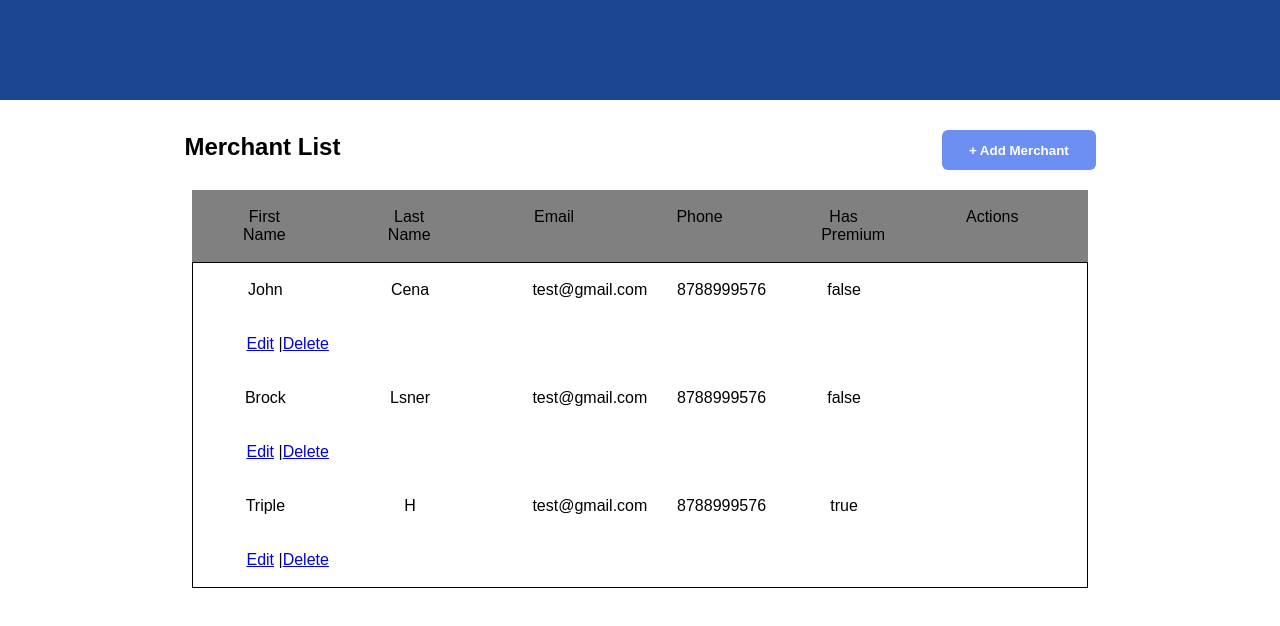
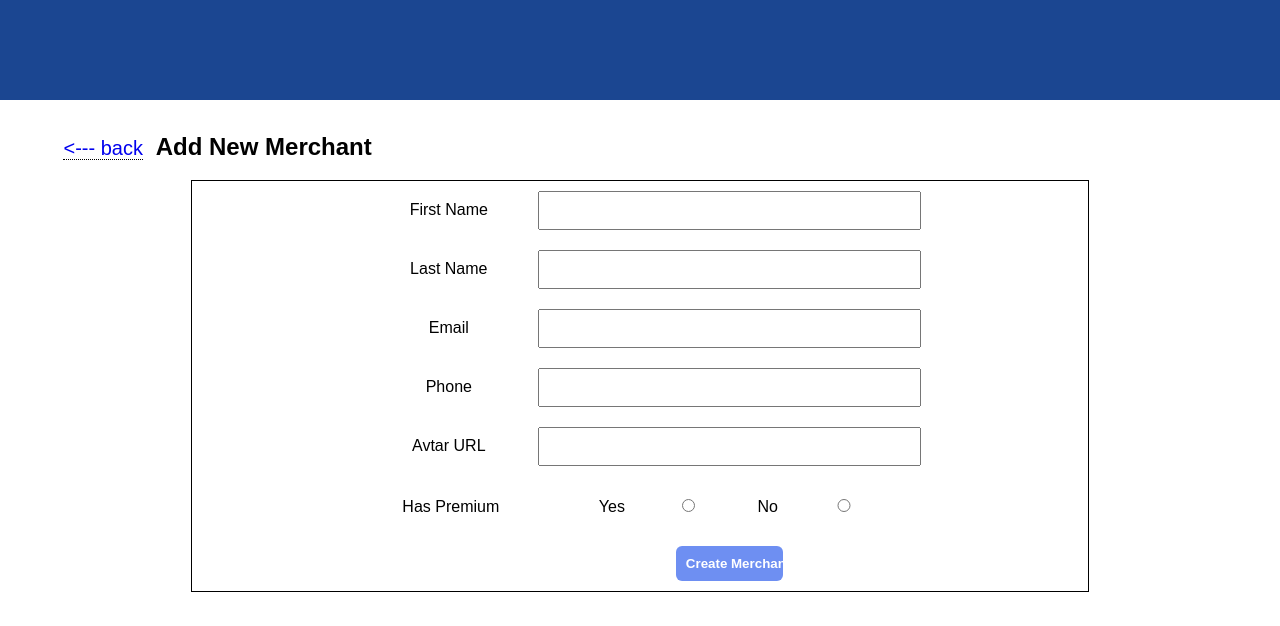
Before and after one commit to sudarshantanwer/Merchant-Managment, a React app: page / in a window 1280 px wide. Both pictures are taken after a click on the button "+ Add Merchant". Shown: the top 626 px of the page. Built offline with nearby package versions, Linux system fonts and the light colour scheme.

Commit message:
Add merchant component added

```diff
--- a/src/App.css
+++ b/src/App.css
@@ -145,8 +145,11 @@ ul {
 .back-btn {
   text-decoration: none;
   font-size: 20px;
-  margin-left: -10%;
-  padding-right: 4%;
+  margin-left: -7%;
+  padding-right: 0%;
+  margin-right: 1%;
+  border-bottom: 1px dotted black;
+  width: 7%;
 }
 
 .content {
@@ -161,3 +164,7 @@ ul {
 .title {
   display: inline;
 }
+
+.hide{
+  visibility: hidden;
+}
--- a/src/App.js
+++ b/src/App.js
@@ -4,21 +4,26 @@ import './App.css';
 import Header from './components/header';
 import Table from './components/table';
 import EditForm from './components/edit';
+import AddForm from './components/add';
 import {Provider} from 'react-redux';
 
 class App extends Component {
     constructor(props){
         super(props);
-        this.state = {showTable : true, showForm : false, selectedId : '', title:'Merchant List'};
+        this.state = {showTable : true, showEditForm : false, showAddForm :false, selectedId : '', title:'Merchant List'};
     }
 
     editHandler(id){
-        this.setState({showTable : false, showForm : true, selectedId : id, title:'Update Merchant'});
+        this.setState({showTable : false, showEditForm : true, showAddForm :false, selectedId : id, title:'Update Merchant'});
     }
 
     backToList(){
-        this.setState({showTable: true, showForm: false})
+        this.setState({showTable : true, showEditForm : false, showAddForm :false, selectedId : '', title:'Merchant List'})
 
+    }
+
+    addButtonClicked(){
+        this.setState({showTable: false, showEditForm: false, showAddForm :true, title:'Add New Merchant'});
     }
 
   render() {
@@ -30,24 +35,31 @@ class App extends Component {
           {/*<h2>Hii</h2>*/}
         </div>
             <div className="content">
+
                 <header>
                     {
-                        this.state.showForm && <a className="back-btn" href="#" onClick={() => { this.backToList() }}> &lt;---- back</a>
+                        (this.state.showEditForm || this.state.showAddForm)  && <a className="back-btn" href="#" onClick={() => { this.backToList() }}> &lt;--- back</a>
                     }
                     {
                         <h2 className="title">{this.state.title}</h2>
                     }
-                    <input type="button" value="+ Add Merchant" className="btn-add"/>
+                    <input type="button" value="+ Add Merchant" className={`btn-add ${this.state.showAddForm && 'hide'}`} onClick={()=>{this.addButtonClicked()}}/>
                 </header>
+
                 <div className="container">
                 {
                     this.state.showTable && <Table onEdit={this.editHandler.bind(this)}/>
                 }
 
                 {
-                    this.state.showForm && <EditForm selectedId={this.state.selectedId} backToList={() => { this.backToList() }}/>
+                    this.state.showEditForm && <EditForm selectedId={this.state.selectedId} backToList={() => { this.backToList() }}/>
 
                 }
+
+                    {
+                        this.state.showAddForm && <AddForm backToList={() => { this.backToList() }}/>
+
+                    }
                 </div>
             </div>
       </div>
--- /dev/null
+++ b/src/components/add.js
@@ -0,0 +1,97 @@
+/**
+ * Created by sudarshan on 18/1/18.
+ */
+
+import React, { Component } from 'react';
+import { connect } from 'react-redux';
+import { bindActionCreators } from 'redux';
+import {getMerchantInfo, updateDetails} from '../actions';
+
+class AddForm extends Component {
+
+    componentDidMount(){
+        // const {getMerchantInfo, selectedId} = this.props;
+        // getMerchantInfo(selectedId);
+        // this.ifSomethingChanged = false;
+    }
+
+    addMerchant(){
+        if(!this.ifSomethingChanged){
+            alert('You have not updated anything');
+        } else {
+            this.props.updateDetails(this.props.detail);
+            //getMerchantInfo(this.props.selectedId);
+            alert('Information Updated Successfully.');
+            this.props.backToList();
+        }
+
+
+    }
+
+    changeHandler(e, prop){
+        debugger
+        this.props.detail[prop] = e.target.value;
+        this.ifSomethingChanged = true;
+        this.setState();
+    }
+
+    render() {
+
+        const {detail} = this.props;
+        //this.setState({detail : detail});
+
+        return (
+            <div>
+
+                <div className="edit-form">
+                    <div className="form-row">
+                        <span>First Name</span><input type="text"
+                                                      onChange={(e)=>{this.changeHandler(e, 'firstname')}} />
+                    </div>
+                    <div className="form-row">
+                        <span>Last Name</span><input type="text"
+                                                     onChange={(e)=>{this.changeHandler(e, 'lastname')}}/>
+                    </div>
+                    <div className="form-row">
+                        <span>Email</span><input type="text"
+                                                 onChange={(e)=>{this.changeHandler(e, 'email')}}/>
+                    </div>
+                    <div className="form-row">
+                    <span>Phone</span><input type="text"
+                                             onChange={(e)=>{this.changeHandler(e, 'phone')}}/>
+                    </div>
+                    <div className="form-row">
+                    <span>Avtar URL</span><input type="text"
+                                                 onChange={(e)=>{this.changeHandler(e, 'avatarUrl')}}/>
+                    </div>
+                    <div className="form-row">
+                        <span>Has Premium</span>
+                        <div className="radio-block">
+                        <label>Yes </label><input type="radio" /> <label>No </label><input type="radio" />
+                        </div>
+                    </div>
+                    <div className="form-row">
+                        <span></span><input className="btn-submit" type="button" value="Create Merchant"
+                                            onClick={()=>{this.addMerchant()}} />
+                    </div>
+                </div>
+            </div>
+        );
+    }
+}
+
+
+const mapStateToProps = state => {
+    debugger
+    return {
+        detail: state.merchantReducer.detail
+    }
+};
+
+const mapDispatchToProps = dispatch => ({
+    getMerchantInfo: bindActionCreators(getMerchantInfo, dispatch),
+    updateDetails: bindActionCreators(updateDetails, dispatch)
+});
+
+
+export default connect(mapStateToProps, mapDispatchToProps)(AddForm);
```
